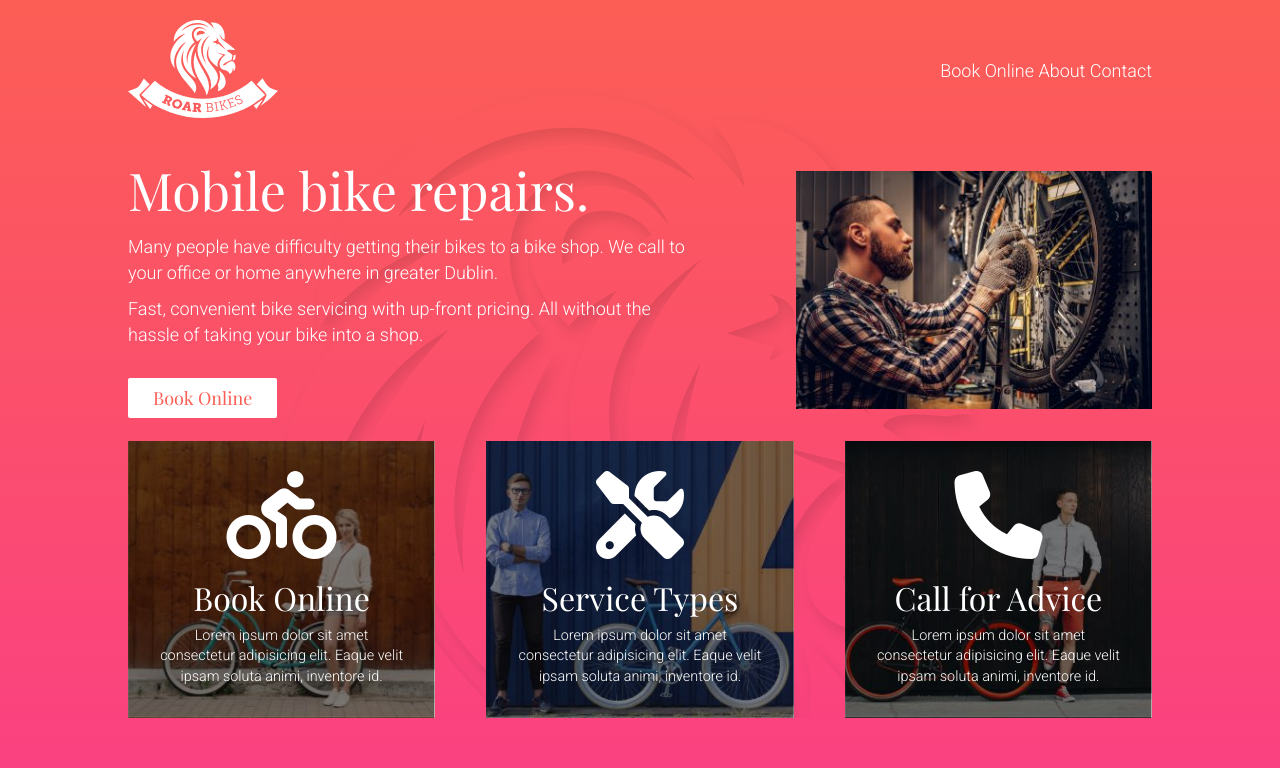
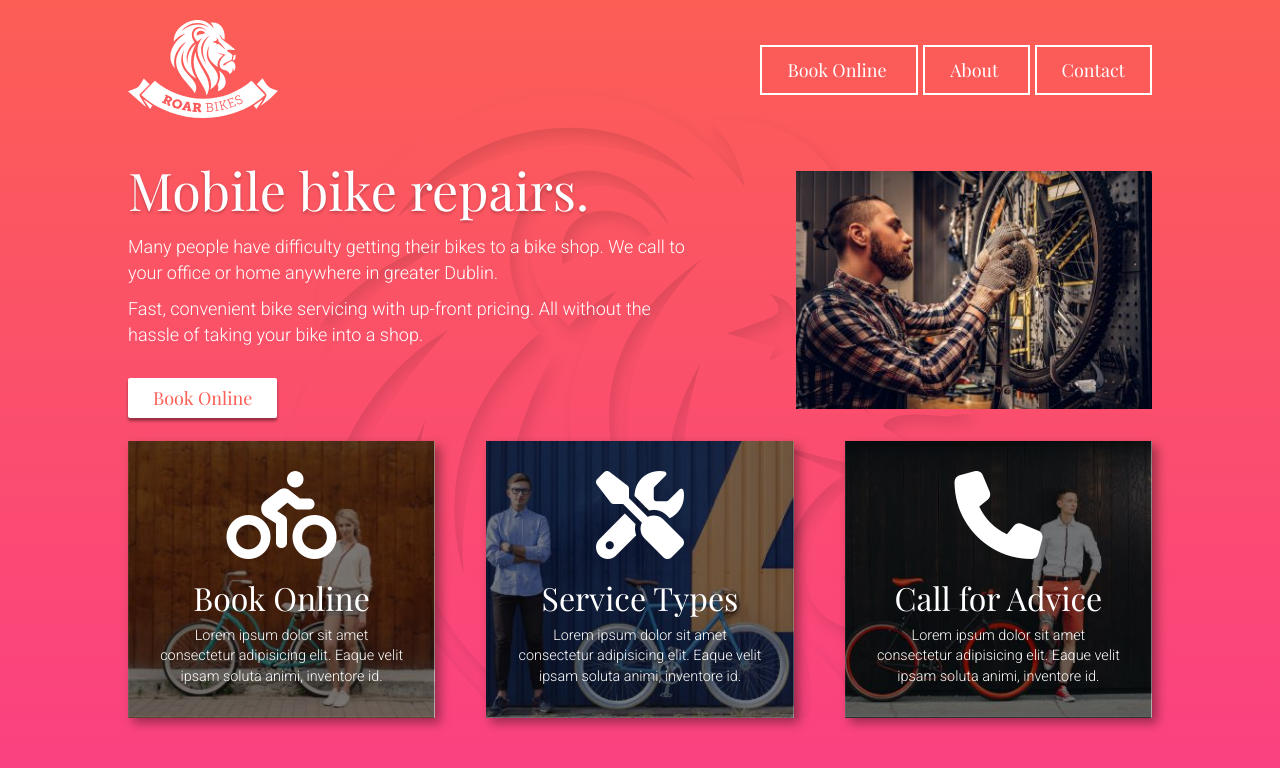
Before and after one commit to Tahseen96/FrontEndPracticeProject, a plain HTML site: page index.html in a window 1280 px wide. Drawn offline with nearby package versions, Linux system fonts and the light colour scheme.

Commit message:
Add navButton in CSS and Html

```diff
--- a/Styles.css
+++ b/Styles.css
@@ -60,6 +60,7 @@ main{
 .card1, .card2, .card3 {
     box-sizing: border-box;
     padding: 30px 30px 20px 30px;
+    box-shadow: 5px 5px 10px rgba(0, 0, 0, 0.371);
 }
 
 .Box1 {
@@ -80,6 +81,7 @@ h1 {
     font-family: 'Playfair Display', serif;
     font-size: 3.25rem;
     margin-bottom: 1.10rem;
+    text-shadow: 0px 2px 3px rgba(0, 0, 0, 0.227);
 }
 
 h2 {
@@ -109,7 +111,7 @@ i {
     text-decoration: none;
 }
 
-.Box1 a {
+a.Button {
     text-decoration: none;
     color: #FC5E55;
     background-color: white;
@@ -118,4 +120,14 @@ i {
     display: inline-block;
     margin-top: 20px;
     border-radius: 2px;
+    box-shadow: 0px 3px 3px rgba(0, 0, 0, 0.405);
 }
+
+.navButton{
+    margin-left: 5px;
+    text-decoration: none;
+    padding: 11px 25px;
+    color: white;
+    border: 2px solid white;
+    font-family: 'Playfair Display', serif;
+}
--- a/index.html
+++ b/index.html
@@ -33,7 +33,16 @@
             />
           </a>
         </div>
-        <nav>Book Online About Contact</nav>
+        <nav>
+            <a href="#" class = 'navButton'>
+            Book Online
+            </a>
+            <a href="#" class = 'navButton'>
+                About
+            </a>
+            <a href="#" class = 'navButton'>
+                Contact
+            </a></nav>
       </header>
       <main>
         <div class="Box1">
@@ -46,7 +55,7 @@
             Fast, convenient bike servicing with up-front pricing. All without
             the hassle of taking your bike into a shop.
           </p>
-          <a href="">Book Online</a>
+          <a href="#" class = 'Button'>Book Online</a>
         </div>
         <div class="Box2">
           <img
```
